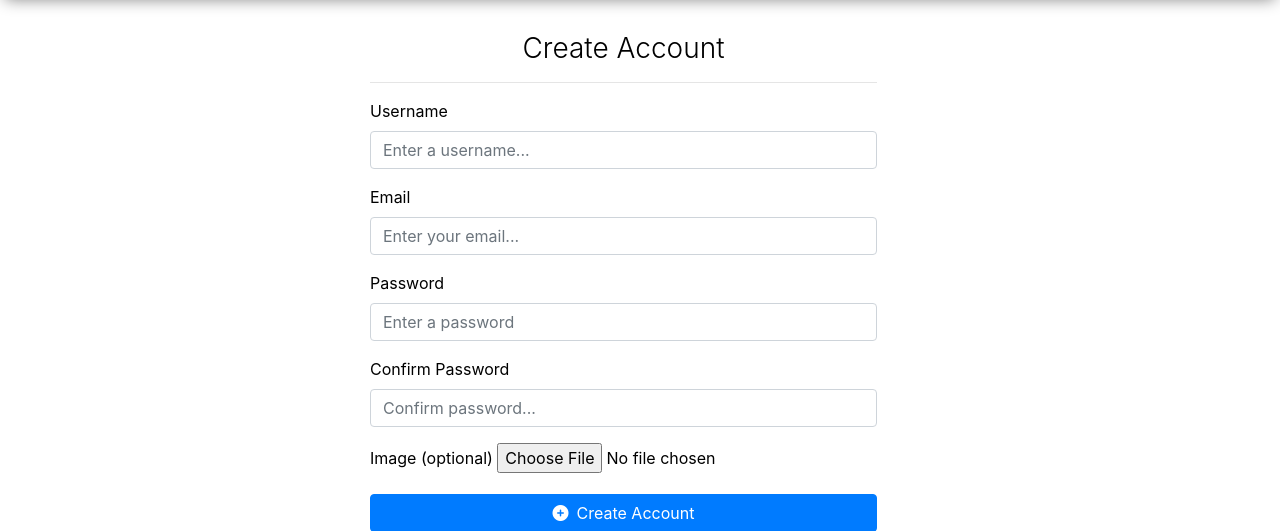
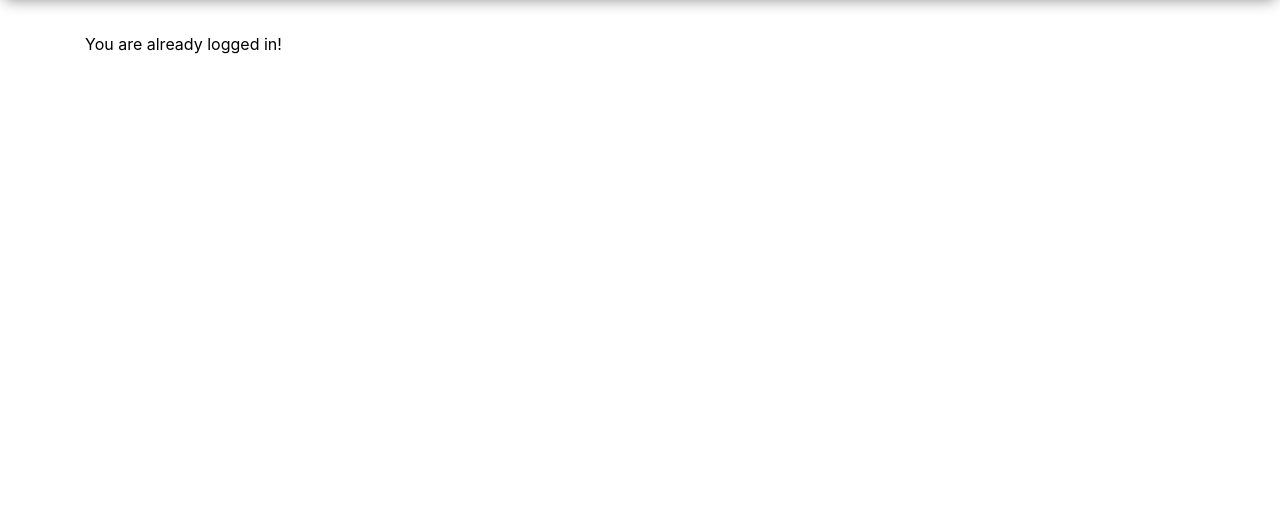
Before and after one commit to PollAppOrg/PollApp, a PHP site: template views/sign_up.php in a window 1280 px wide. Shown: the part 72-603 px from the top of the page. Run offline with PHP 8.4, Linux system fonts and the light colour scheme; the template is opened without the code that fills it, so the values that code supplies are empty; a user stored in the database is signed in; some libraries are stand-ins or nearby versions.

Commit message:
poll edit

```diff
--- a/core/web.php
+++ b/core/web.php
@@ -22,9 +22,6 @@ Router::get("poll/get/{id}", function($id) {
     } else {
         include "views/inc/login_redirect.php";
     }
-});
-Router::get("user/signup", function() {
-    include "views/sign_up.php";
 });
 
 Router::get("poll/create", function() {
--- a/views/login.php
+++ b/views/login.php
@@ -2,7 +2,6 @@
 <div class="container my-5">
     <?php if($_SESSION["logged_in"] === false): ?>
     <?php include "views/inc/error.php" ?>
-
 
     <div class="col-md-6  border-dark offset-md-3">
         <h3 class="font-weight-light d-flex justify-content-center ">Login to Account</h3>
--- a/views/sign_up.php
+++ b/views/sign_up.php
@@ -1,5 +1,8 @@
 <?php include "inc/head.php" ?>
 <div class="container my-5">
+    <?php if($_SESSION["logged_in"] === false): ?>
+
+    <?php include "views/inc/error.php" ?>
     <div class="row">
     <div class="col-md-6 pr-5 offset-md-3">
         <h3 class="font-weight-light d-flex justify-content-center">Create Account</h3>
@@ -45,5 +48,8 @@
         </form>
         </div>
     </div>
+    <?php else: ?>
+    You are already logged in!
+    <?php endif ?>
 </div>
 <?php include "inc/footer.php" ?>
```
